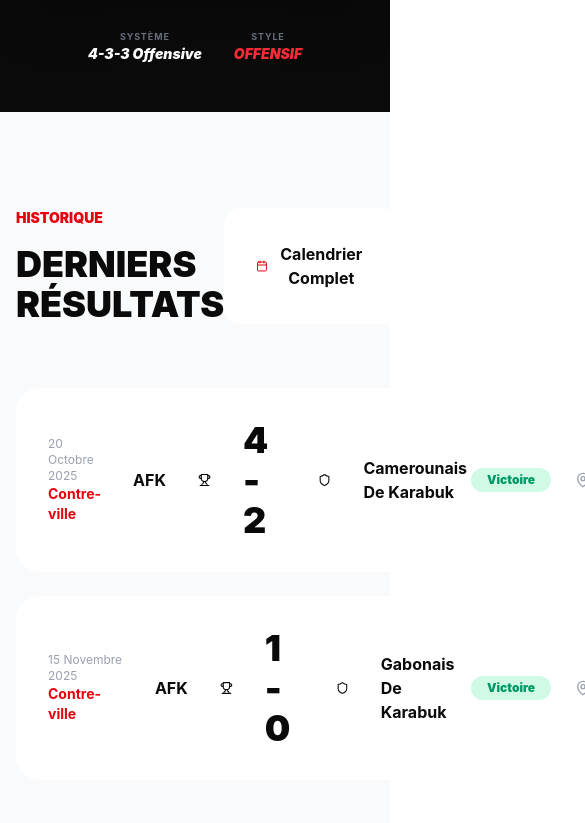
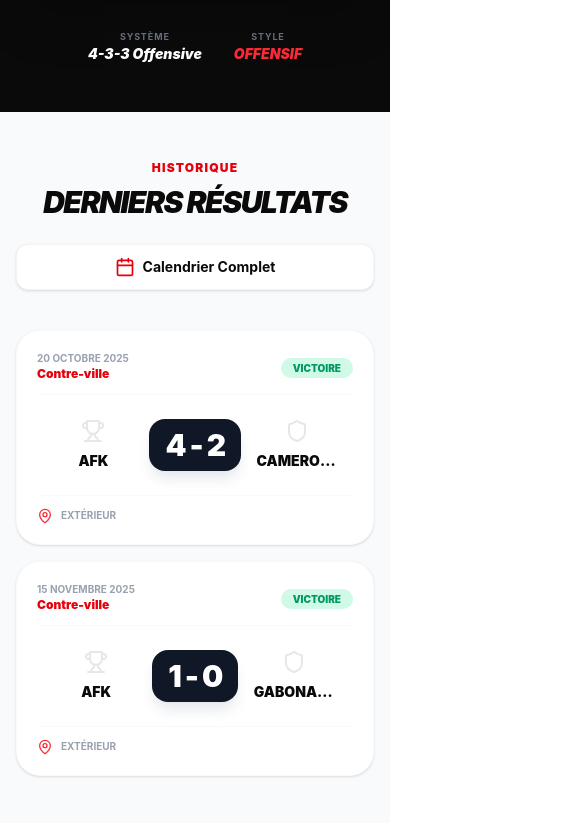
Before and after one commit to sincheCristian/FootballGestion, a React (Vite) app: page / in a window 390 px wide. Shown: the part 4361-5184 px from the top of the page, 585 px wide, since content can reach past the window. Built offline with nearby package versions, Linux system fonts and the light colour scheme.

Commit message:
final: page matches responsive et design premium

```diff
--- a/src/app/components/Matches.tsx
+++ b/src/app/components/Matches.tsx
@@ -1,66 +1,100 @@
 import React from 'react';
 import { motion } from 'framer-motion';
-import { Calendar, MapPin, Trophy, Shield } from 'lucide-react';
-import { useMatchData } from './context/MatchContext';
+import { Calendar, MapPin, Trophy, Shield, ChevronRight } from 'lucide-react';
+import { useMatchData } from './context/MatchContext'; // Vérifie bien ce chemin selon ton dossier
 
 export const Matches = () => {
   const { matches } = useMatchData();
   const matchHistory = matches.slice(0, 5);
 
   return (
-    <section id="matches" className="py-24 bg-gray-50">
+    <section id="matches" className="py-12 md:py-24 bg-gray-50">
       <div className="max-w-7xl mx-auto px-4 sm:px-6 lg:px-8">
 
-        <div className="flex justify-between mb-16">
+        {/* HEADER */}
+        <div className="flex flex-col md:flex-row md:justify-between md:items-end mb-10 md:mb-16 gap-6">
           <div>
-            <h2 className="text-sm font-black text-red-600 uppercase mb-4">Historique</h2>
-            <h3 className="text-4xl font-black">DERNIERS RÉSULTATS</h3>
+            <h2 className="text-xs md:text-sm font-black text-red-600 uppercase tracking-widest mb-2 md:mb-4 text-center md:text-left">
+              Historique
+            </h2>
+            <h3 className="text-3xl md:text-5xl font-black text-center md:text-left tracking-tighter uppercase italic">
+              Derniers Résultats
+            </h3>
           </div>
-          <button className="flex items-center gap-2 px-8 py-4 bg-white rounded-2xl font-bold">
-            <Calendar className="w-5 h-5 text-red-600" />
-            Calendrier Complet
+          <button className="flex items-center justify-center gap-2 px-6 py-3 md:px-8 md:py-4 bg-white hover:bg-red-600 hover:text-white transition-all duration-300 rounded-xl md:rounded-2xl font-bold shadow-sm border border-gray-100 group">
+            <Calendar className="w-5 h-5 text-red-600 group-hover:text-white" />
+            <span className="text-sm md:text-base">Calendrier Complet</span>
           </button>
         </div>
 
-        <div className="grid gap-6">
-          {matchHistory.map((match: any, idx: number) => (
+        {/* MATCH LIST */}
+        <div className="grid gap-4 md:gap-6">
+          {matchHistory.map((match, idx) => (
             <motion.div
               key={match.id}
-              initial={{ opacity: 0, y: 20 }}
-              whileInView={{ opacity: 1, y: 0 }}
+              initial={{ opacity: 0, x: -20 }}
+              whileInView={{ opacity: 1, x: 0 }}
+              viewport={{ once: true }}
               transition={{ delay: idx * 0.1 }}
-              className="bg-white rounded-3xl p-8 flex justify-between items-center"
+              className="bg-white rounded-[1.5rem] md:rounded-[2.5rem] p-5 md:p-8 shadow-sm hover:shadow-xl transition-all duration-500 border border-gray-50"
             >
-              <div className="flex items-center gap-8">
-                <div>
-                  <p className="text-xs text-gray-400">{match.date}</p>
-                  <p className="text-sm font-bold text-red-600">{match.type}</p>
+              {/* Conteneur Flexible : Colonne sur mobile, Ligne sur Desktop */}
+              <div className="flex flex-col md:flex-row items-center justify-between gap-6">
+
+                {/* DATE & TYPE (Top sur mobile, Left sur desktop) */}
+                <div className="flex flex-row md:flex-col items-center md:items-start justify-between w-full md:w-auto border-b md:border-b-0 border-gray-50 pb-3 md:pb-0">
+                  <div>
+                    <p className="text-[10px] md:text-xs text-gray-400 font-bold uppercase">{match.date}</p>
+                    <p className="text-xs md:text-sm font-black text-red-600">{match.type}</p>
+                  </div>
+                  <div className="md:hidden">
+                    <span className={`px-3 py-1 rounded-full text-[10px] font-black uppercase ${
+                      match.status === "Victoire" ? "bg-emerald-100 text-emerald-600" :
+                      match.status === "Nul" ? "bg-amber-100 text-amber-600" : "bg-red-100 text-red-600"
+                    }`}>
+                      {match.status}
+                    </span>
+                  </div>
                 </div>
 
-                <div className="flex items-center gap-8">
-                  <p className="font-bold">AFK</p>
-                  <Trophy />
-                  <div className="text-4xl font-black">{match.result}</div>
-                  <Shield />
-                  <span className="font-bold">{match.opponent}</span>
+                {/* SCOREBOARD (Centre) */}
+                <div className="flex items-center justify-center gap-4 md:gap-12 w-full md:w-auto">
+                  <div className="flex flex-col items-center gap-2 w-20 md:w-32">
+                    <Trophy className="w-6 h-6 md:w-10 md:h-10 text-gray-200" />
+                    <p className="font-black text-sm md:text-xl uppercase truncate w-full text-center">AFK</p>
+                  </div>
+
+                  <div className="flex flex-col items-center">
+                    <div className="text-3xl md:text-6xl font-black tracking-tighter bg-gray-900 text-white px-4 md:px-8 py-2 md:py-4 rounded-2xl md:rounded-[2rem] shadow-lg shadow-gray-200">
+                      {match.result}
+                    </div>
+                  </div>
+
+                  <div className="flex flex-col items-center gap-2 w-20 md:w-32">
+                    <Shield className="w-6 h-6 md:w-10 md:h-10 text-gray-200" />
+                    <p className="font-black text-sm md:text-xl uppercase truncate w-full text-center">{match.opponent}</p>
+                  </div>
                 </div>
-              </div>
 
-              <div className="flex items-center gap-6">
-                <span className={`px-4 py-1 rounded-full text-xs font-black ${
-                  match.status === "Victoire"
-                    ? "bg-emerald-100 text-emerald-600"
-                    : match.status === "Nul"
-                    ? "bg-amber-100 text-amber-600"
-                    : "bg-red-100 text-red-600"
-                }`}>
-                  {match.status}
-                </span>
+                {/* STATUS & LOCATION (Bottom sur mobile, Right sur desktop) */}
+                <div className="flex items-center justify-between md:justify-end w-full md:w-auto gap-4 md:gap-8 border-t md:border-t-0 border-gray-50 pt-3 md:pt-0">
+                  <div className="hidden md:block">
+                    <span className={`px-5 py-2 rounded-xl text-xs font-black uppercase tracking-widest ${
+                      match.status === "Victoire" ? "bg-emerald-100 text-emerald-600" :
+                      match.status === "Nul" ? "bg-amber-100 text-amber-600" : "bg-red-100 text-red-600"
+                    }`}>
+                      {match.status}
+                    </span>
+                  </div>
 
-                <div className="flex items-center gap-2 text-gray-400">
-                  <MapPin className="w-4 h-4" />
-                  {match.home ? "DOMICILE" : "EXTÉRIEUR"}
+                  <div className="flex items-center gap-2 text-gray-400 font-bold text-[10px] md:text-xs">
+                    <MapPin className="w-4 h-4 text-red-500" />
+                    {match.home ? "DOMICILE" : "EXTÉRIEUR"}
+                  </div>
+
+                  <ChevronRight className="hidden md:block w-5 h-5 text-gray-300" />
                 </div>
+
               </div>
             </motion.div>
           ))}
```
